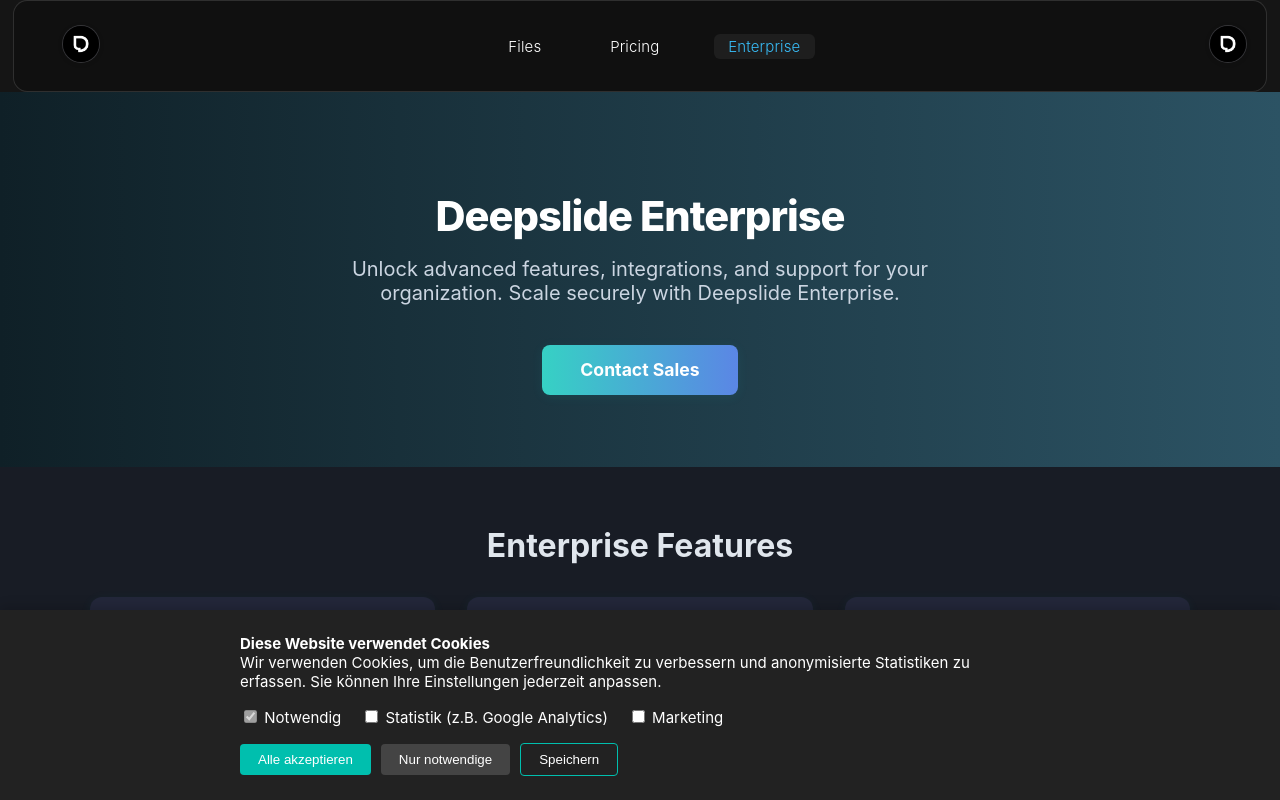
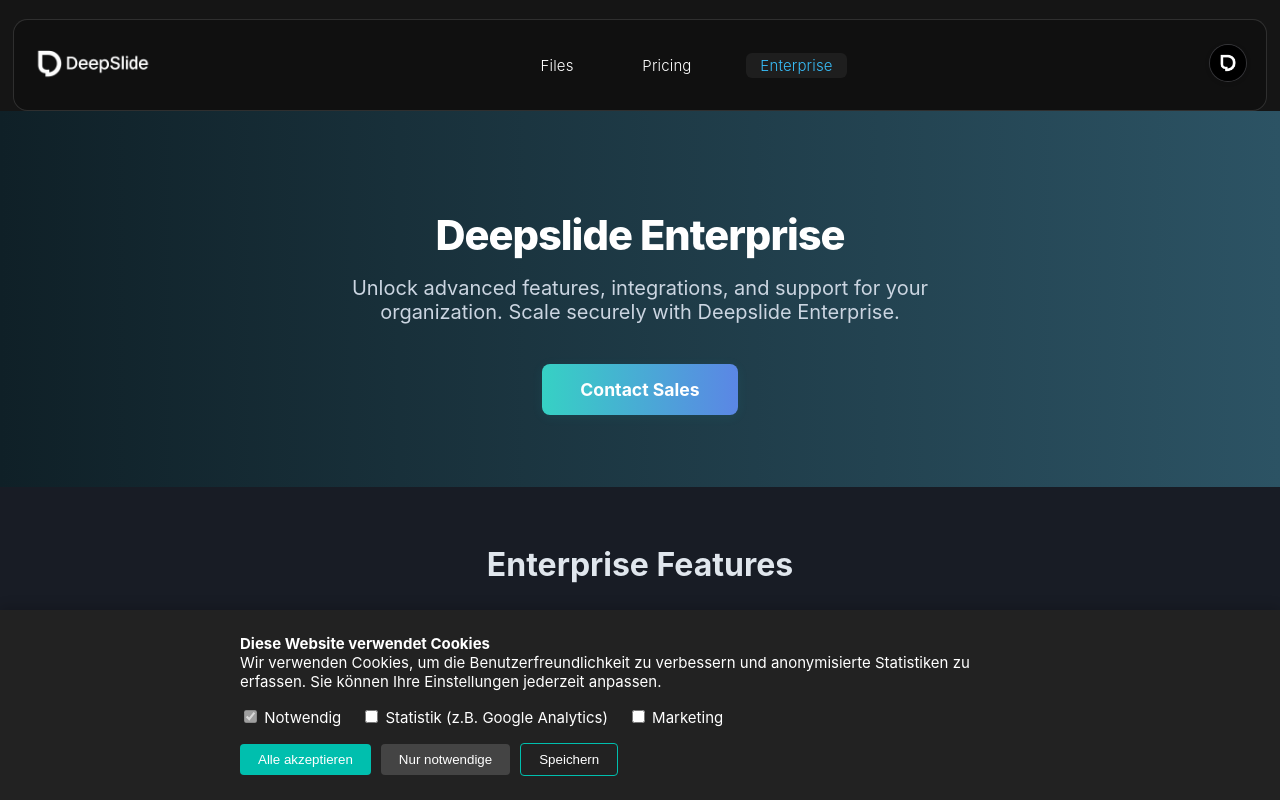
Before and after one commit to alexrothmaier/deepslide-frontend, a React (Create React App) app: page /enterprise in a window 1280 px wide. Shown: the top 800 px of the page. Built offline with nearby package versions, Linux system fonts and the light colour scheme; no server answers; what @fluentui/react would draw is missing.

Commit message:
adjusts navbar and adds logo

```diff
--- a/src/App.css
+++ b/src/App.css
@@ -5,6 +5,7 @@
   overflow-y: auto;
   background-color: #f3f2f1;
   font-family: 'Segoe UI', Tahoma, Geneva, Verdana, sans-serif;
+  padding-top: 1.2rem;
 }
 
 /* Loading state styles */
@@ -15,6 +16,12 @@
 }
 
 /* Office Add-in specific styles */
+@media (max-width: 800px) {
+  .app-container {
+    padding-top: 1rem;
+  }
+}
+
 @media (max-width: 320px) {
   .app-container {
     padding: 0;
--- a/src/components/NavBar.css
+++ b/src/components/NavBar.css
@@ -25,18 +25,18 @@
   min-height: 92px;
   height: 92px;
   gap: 1.2rem;
+  margin-top: 1.2rem;
 }
 
 .navbar__logo {
   display: flex;
   align-items: center;
   margin-right: 2.5rem;
-  min-width: 220px;
-  height: 72px;
+  height: 120px;
 }
 
 .navbar__logo img {
-  height: 72px;
+  height: 120px;
   width: auto;
   display: block;
 }
@@ -79,6 +79,7 @@
     align-items: stretch;
     padding: 0.5rem 1rem;
     gap: 1rem;
+    margin-top: 1rem;
   }
   .navbar__logo {
     margin-right: 0;
--- a/src/components/NavBar.tsx
+++ b/src/components/NavBar.tsx
@@ -13,9 +13,9 @@
   return (
     <header className="navbar">
       <div className="navbar__container">
-        <div className="navbar__account navbar__account--left">
+        <div className="navbar__logo">
           <Link to="/" title="Home">
-            <img src="/deepslide-logo.png" alt="Home" className="navbar__account-icon" />
+            <img src="/deepslide-logo-text.png" alt="Deepslide Home" style={{ height: '120px', width: 'auto', display: 'block' }} />
           </Link>
         </div>
 
```
